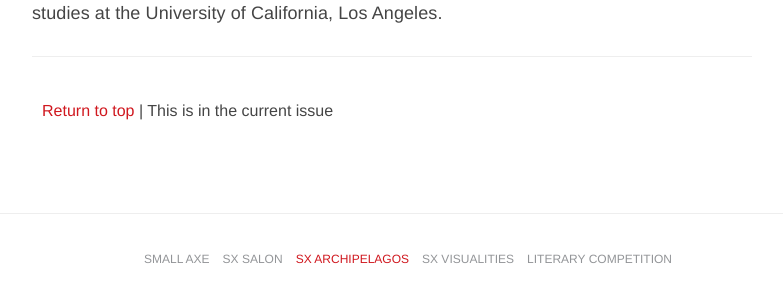
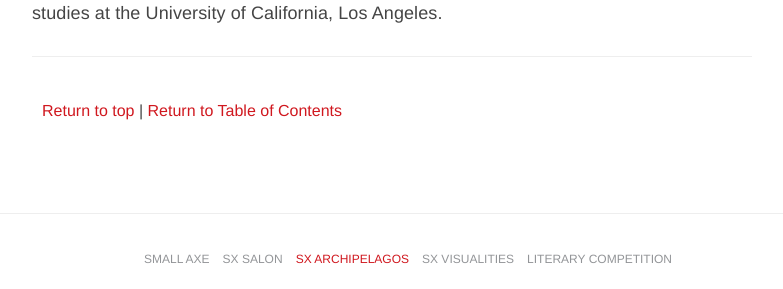
Before and after one commit to archipelagosjournal/archipelagos, a Jekyll site: the page built from _issue02/hudson-review.md, in a window 1280 px wide and 900 px high, scrolled down 4142 px. Shown: the part 608-897 px from the top of the window, without its empty margins (248-1031 px from the left). Built offline with Jekyll 4.4.1, drawn with Linux system fonts in a browser that asks for light colours.

Commit message:
fixed footer navigation

```diff
--- a/_config.yml
+++ b/_config.yml
@@ -5,7 +5,6 @@ permalink:           none
 
 # Setup
 title:               "sx archipelagos"
-tagline:             ''
 publisher:           "Small Axe Project"
 description:         'a small axe platform for digital practice'
 url:                 'http://smallaxe.net'
@@ -49,7 +48,7 @@ collections:
 
 # Current issue
 current: issue02
-current-issue: 2
+current-number: 2
 
 # Jekyll-Kramdown
 markdown: kramdown
@@ -70,8 +69,8 @@ gems:
 
 # About/contact
 author:
-  name:              "SX:Archipelagos"
-  email:             archipelagos@smallaxe.net
+  name: "SX:Archipelagos"
+  email: archipelagos@smallaxe.net
 
 # Custom vars
 version:             0.0.1
--- a/_layouts/article.html
+++ b/_layouts/article.html
@@ -22,10 +22,10 @@ layout: default
 		<div class="footer">
 			<ul id="footer-nav">
 				<li><a href="#">Return to top</a></li>
+				{% if site.current-number == page.issue %}
 				<li> | </li>
-				{% if site.current-issue == page.issue %}This is in the current issue
+				<a href="{{site.baseurl}}/">Return to Table of Contents</a>
 				{% else %}
-				This is not in the current issue
 				{% endif %}
 
 			</ul>
--- a/index.html
+++ b/index.html
@@ -12,7 +12,7 @@ title: home
 
 <hr>
 
-<h2>Issue (2) | August 2017</h2>
+<h2>Issue (2) | September 2017</h2>
 
 {% include toc.html issue=site.issue02 %}
 
```
